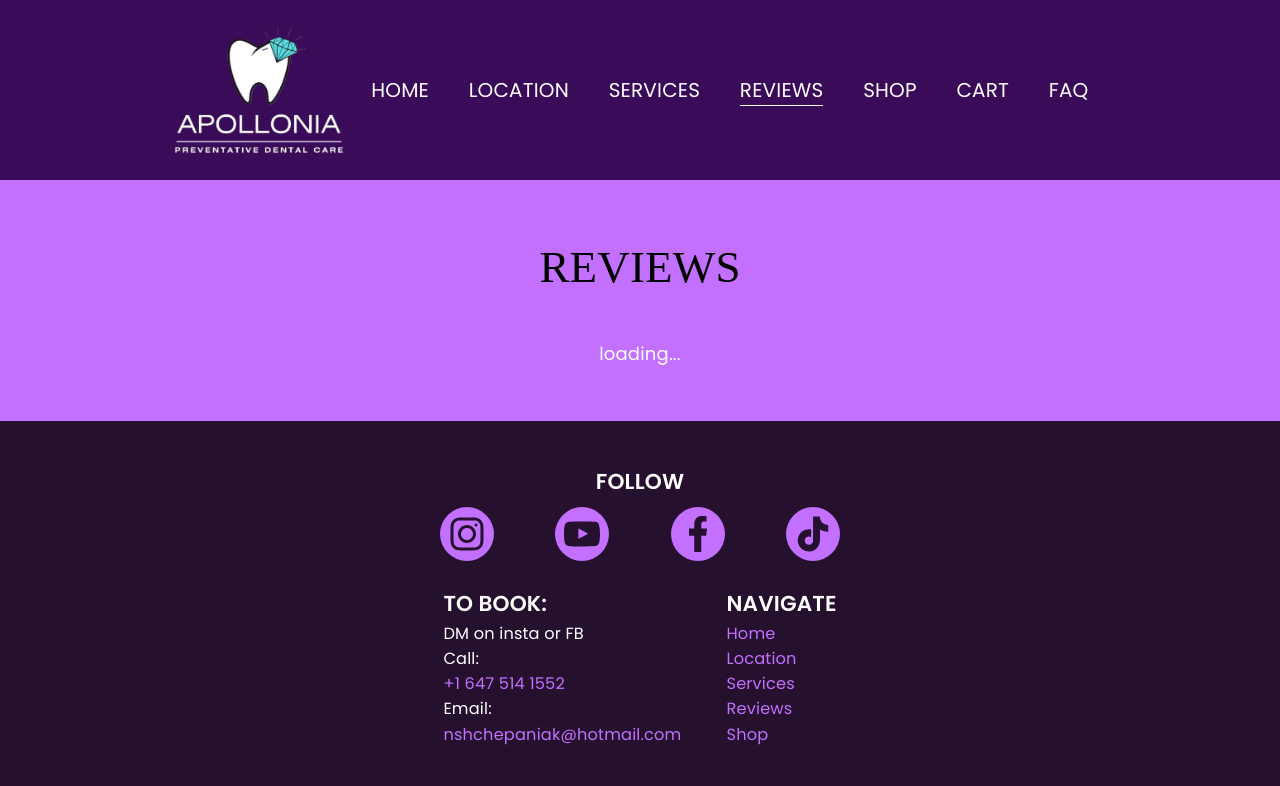
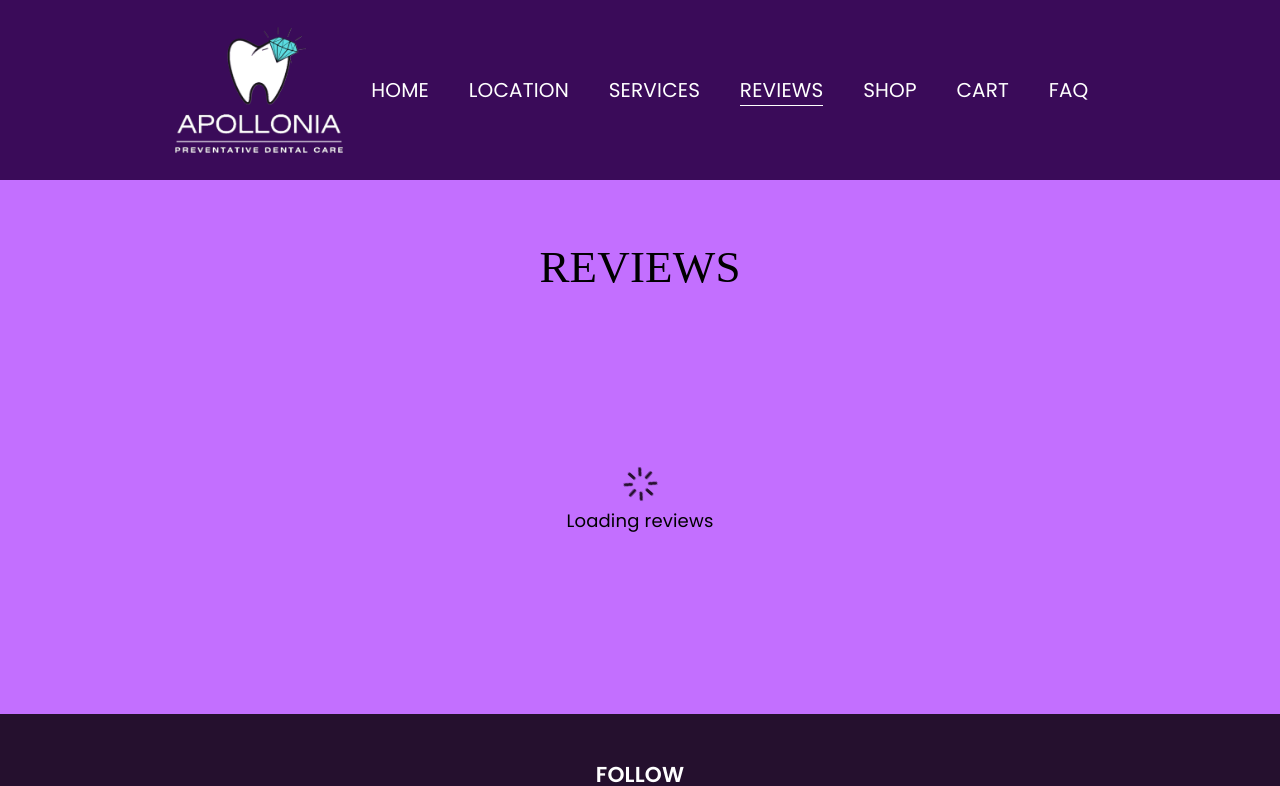
Before and after one commit to nadobrranichh/apollonia, a React (Vite) app: page /reviews in a window 1280 px wide. Shown: the top 786 px of the page. Built offline with nearby package versions, Linux system fonts and the light colour scheme; no server answers.

Commit message:
feat: added loading and error blocks for http request states

```diff
--- /dev/null
+++ b/src/components/ErrorBlock.tsx
@@ -0,0 +1,42 @@
+import { Box, Typography } from "@mui/material";
+import ImageBox from "./ImageBox";
+import ErrorIcon from "../assets/cross-svgrepo-com.svg";
+
+export default function ErrorBlock({
+  message,
+  height,
+}: {
+  message: string;
+  height?: number | string;
+}) {
+  return (
+    <Box
+      sx={{
+        height,
+        display: "flex",
+        flexDirection: "column",
+        justifyContent: "center",
+        textAlign: "center",
+      }}
+    >
+      <ImageBox src={ErrorIcon} alt="error" sx={{ height: "3rem" }} />
+      <Typography
+        component="h3"
+        sx={{
+          color: (theme) => theme.palette.text.secondary,
+          fontSize: "1.2rem",
+        }}
+      >
+        An error occured!
+      </Typography>
+      <Typography
+        sx={{
+          color: (theme) => theme.palette.text.secondary,
+          fontSize: "0.9rem",
+        }}
+      >
+        {message}
+      </Typography>
+    </Box>
+  );
+}
--- /dev/null
+++ b/src/components/LoadingBlock.tsx
@@ -0,0 +1,63 @@
+import { Box, Typography } from "@mui/material";
+import LoadingSpinnerIcon from "../assets/spinner-svgrepo-com.svg";
+import ImageBox from "./ImageBox";
+import { useEffect, useState } from "react";
+
+export default function LoadingBlock({
+  title,
+  height = "auto",
+}: {
+  title: string;
+  height?: number | string;
+}) {
+  const [ellipsis, setEllipsis] = useState<string>(".");
+
+  useEffect(() => {
+    const interval = setInterval(
+      () => setEllipsis((prev) => (prev.length === 3 ? "" : prev + ".")),
+      500,
+    );
+
+    return () => clearInterval(interval);
+  }, []);
+
+  return (
+    <Box
+      sx={{
+        height,
+        textAlign: "center",
+        display: "flex",
+        flexDirection: "column",
+        justifyContent: "center",
+        gap: "0.3rem",
+      }}
+    >
+      <ImageBox
+        src={LoadingSpinnerIcon}
+        alt=""
+        sx={{
+          "@keyframes spin": {
+            "0%": {
+              rotate: "0deg",
+            },
+
+            "100%": {
+              rotate: "360deg",
+            },
+          },
+          height: "2rem",
+          animation: "spin 3s linear infinite",
+        }}
+      />
+      <Typography
+        component="h3"
+        sx={{
+          color: (theme) => theme.palette.text.secondary,
+        }}
+      >
+        {title}
+        {ellipsis}
+      </Typography>
+    </Box>
+  );
+}
--- a/src/components/ReviewsContent.tsx
+++ b/src/components/ReviewsContent.tsx
@@ -5,14 +5,23 @@ import { Box } from "@mui/material";
 import { ActiveReviewContext } from "../store/active-review-context";
 import ReviewRow from "./ReviewRow";
 import Review from "./Review";
+import LoadingBlock from "./LoadingBlock";
+import ErrorBlock from "./ErrorBlock";
 
 export default function ReviewsContent() {
   const activeReviewContext = useContext(ActiveReviewContext);
-  const { data: reviews } = useQuery({
+  const {
+    data: reviews,
+    isLoading,
+    error,
+    isError,
+  } = useQuery({
     queryFn: fetchReviews,
     queryKey: ["reviews"],
   });
-  return reviews ? (
+  return (
+    <>
+      {reviews && (
         <Box
           sx={{
             overflow: "auto",
@@ -31,7 +40,9 @@ export default function ReviewsContent() {
           <ReviewRow reverse reviews={reviews} />
           <ReviewRow reviews={reviews} />
         </Box>
-  ) : (
-    "loading..."
+      )}
+      {isLoading && <LoadingBlock title="Loading reviews" height="40vh" />}
+      {isError && <ErrorBlock message={error.message} height="40vh" />}
+    </>
   );
 }
```
Also changed, not shown: src/assets/cross-svgrepo-com.svg (added), src/assets/spinner-svgrepo-com.svg (added). Lines whose indentation alone changed are shown as unchanged.
